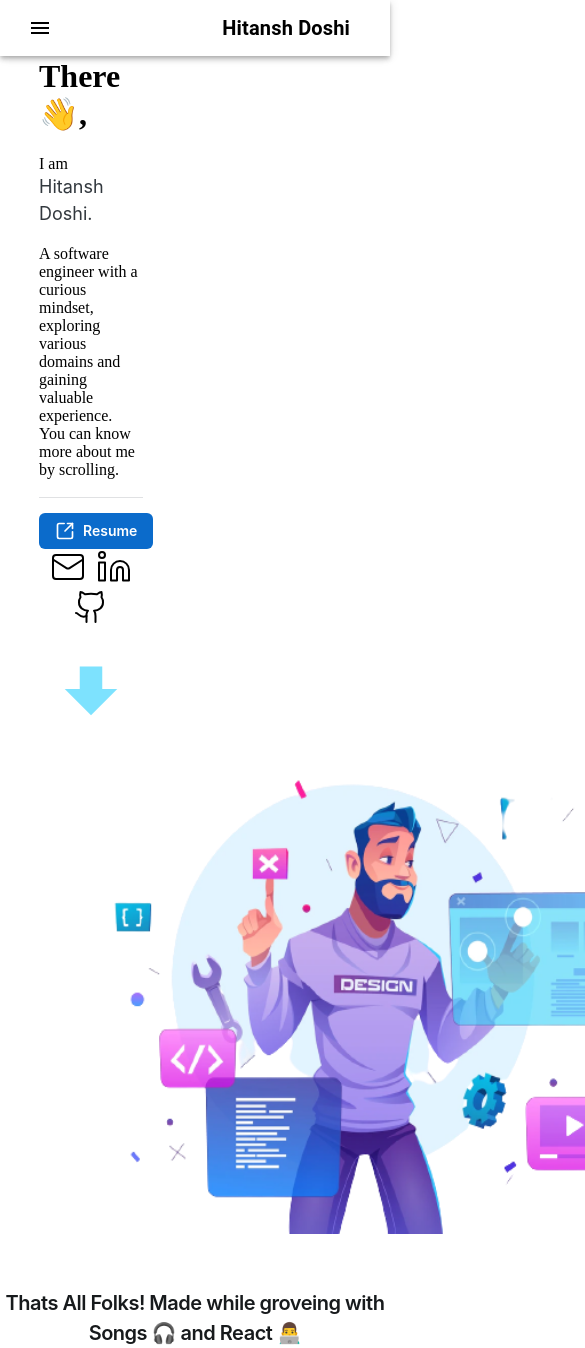
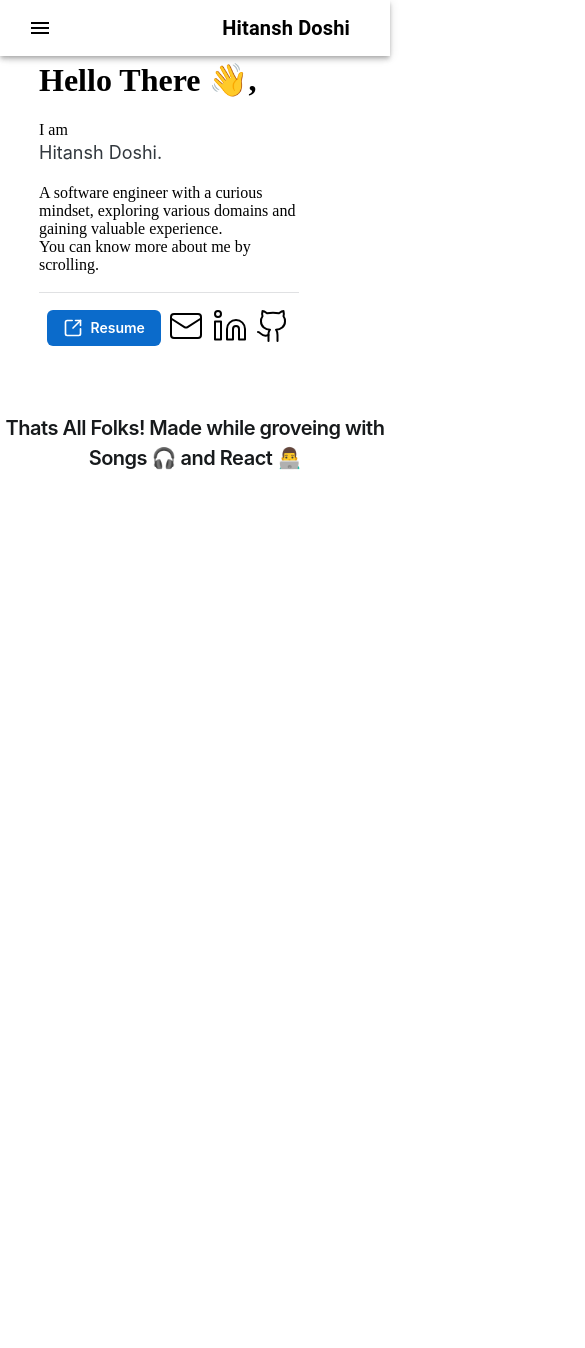
Before and after one commit to Hitansh159/Hitansh159.github.io, a React (Vite) app: page / in a window 390 px wide. Shown: the top 1348 px of the page, 585 px wide, since content can reach past the window. After the commit the page ends 844 px from the top, so only its background shows below. Built offline with nearby package versions, Linux system fonts and the light colour scheme.

Commit message:
made intro section responsive

```diff
--- a/src/components/Intro.jsx
+++ b/src/components/Intro.jsx
@@ -1,13 +1,13 @@
 import { Button, Stack, Typography } from "@mui/joy";
 import Grid from '@mui/joy/Grid';
 import Divider from '@mui/joy/Divider';
-import { ArrowBigDown, GitBranchPlus, GithubIcon, LinkedinIcon, Mail, ArrowUpRightFromSquare  } from "lucide-react";
+import { ArrowBigDown, GithubIcon, LinkedinIcon, Mail, ArrowUpRightFromSquare  } from "lucide-react";
 import heroImage from "../assets/hero img.png"
 
 export default function Intro() {
   return (
-    <Grid container direction="row" justifyContent="space-between" alignItems="center">
-      <Grid xs={4}>
+    <Grid container sx={{flexDirection:{md:"row", xs:"column"}, marginTop:{xs:5}, alignItems:{md:"center", xs:"start"}}} justifyContent="space-between" alignItems="center">
+      <Grid md={4} xs={10}>
         <h1>Hello There 👋,</h1>I am{" "}
         <Typography level="body-lg"> Hitansh Doshi. </Typography> <br />
         A software engineer with a curious mindset, exploring various domains
@@ -36,18 +36,18 @@ export default function Intro() {
             </Grid>
         </Grid>
 
-        <Grid container justifyContent="center">
+        <Grid container justifyContent="center" sx={{display:{xs:"none", md:"flex"}}}>
             <ArrowBigDown size={90} stroke="0" fill="#7de2fe" />
         </Grid>
 
 
       </Grid>
 
-      <Grid>
+      <Grid sx={{display:{xs:"none", md:"flex"}}}>
         <img
           src={heroImage}
           alt="Hero image"
-          width="700"
+          width="100%"
           height="500"
           loading="lazy"
         />
```
